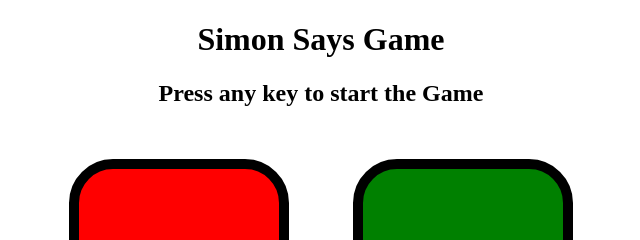
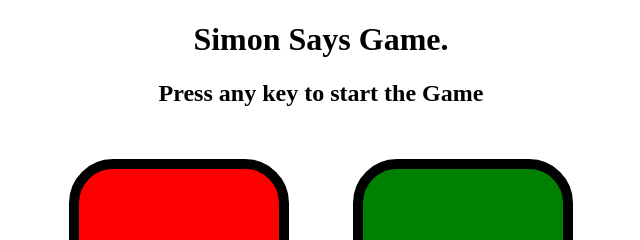
Before and after one commit to SHEKHARRAO/simongame, a plain HTML site: page index.html in a window 1280 px wide. Shown: the top 240 px of the page, 319-959 px from the left. Drawn offline with Linux system fonts and the light colour scheme.

Commit message:
Added screenshot

```diff
--- a/index.html
+++ b/index.html
@@ -3,11 +3,11 @@
 <head>
     <meta charset="UTF-8">
     <meta name="viewport" content="width=device-width, initial-scale=1.0">
-    <title>SimonSays Game</title>
+    <title>SimonSays Game.</title>
     <link rel="stylesheet" href="style.css">
 </head>
 <body>
-    <h1>Simon Says Game</h1>
+    <h1>Simon Says Game.</h1>
     <h2>Press any key to start the Game</h2>
     <div class="btn-container">
         <div class="line-one">
```
